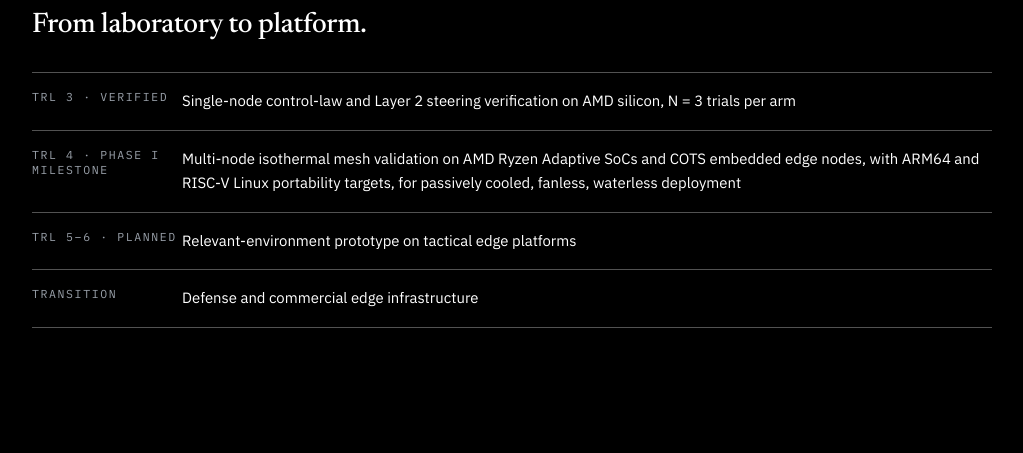
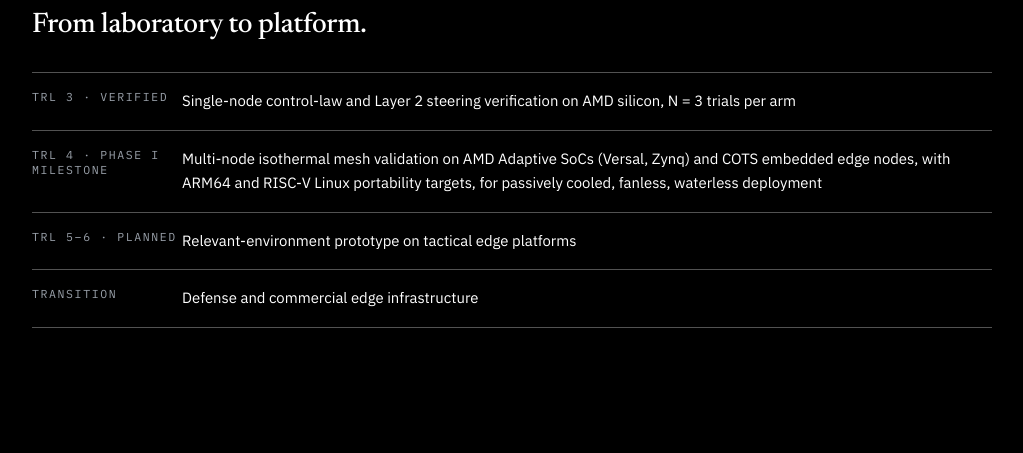
Before and after one commit to MONADEDGELLC/MONADEDGELLC.github.io, a plain HTML site: page index.html in a window 1280 px wide. Shown: the part 4060-4513 px from the top of the page, without its empty margins (16-1039 px from the left). Drawn offline with Linux system fonts and the light colour scheme.

Commit message:
Refine TRL 4 details in index.html
Updated TRL 4 description to specify AMD Adaptive SoCs.

```diff
--- a/index.html
+++ b/index.html
@@ -177,7 +177,7 @@ svg.ch{width:100%;max-width:520px;height:auto;display:block;margin-top:1rem}.cl{
   <p class="mono disclaimer">Illustrative silhouettes. No customer, program, or deployment is implied.</p>
 </section>
   <section class="blk" id="trajectory"><div class="mono">Sheet 07 / Trajectory</div><h2>From laboratory to platform.</h2>
-   <dl class="tbl"><div class="tr"><dt class="mono">TRL 3 &middot; Verified</dt><dd>Single-node control-law and Layer 2 steering verification on AMD silicon, N = 3 trials per arm</dd></div><div class="tr"><dt class="mono">TRL 4 &middot; Phase I milestone</dt><dd>Multi-node isothermal mesh validation on AMD Ryzen Adaptive SoCs and COTS embedded edge nodes, with ARM64 and RISC-V Linux portability targets, for passively cooled, fanless, waterless deployment</dd></div><div class="tr"><dt class="mono">TRL 5&ndash;6 &middot; Planned</dt><dd>Relevant-environment prototype on tactical edge platforms</dd></div><div class="tr"><dt class="mono">Transition</dt><dd>Defense and commercial edge infrastructure</dd></div></dl></section>
+   <dl class="tbl"><div class="tr"><dt class="mono">TRL 3 &middot; Verified</dt><dd>Single-node control-law and Layer 2 steering verification on AMD silicon, N = 3 trials per arm</dd></div><div class="tr"><dt class="mono">TRL 4 &middot; Phase I milestone</dt><dd>Multi-node isothermal mesh validation on AMD Adaptive SoCs (Versal, Zynq) and COTS embedded edge nodes, with ARM64 and RISC-V Linux portability targets, for passively cooled, fanless, waterless deployment</dd></div><div class="tr"><dt class="mono">TRL 5&ndash;6 &middot; Planned</dt><dd>Relevant-environment prototype on tactical edge platforms</dd></div><div class="tr"><dt class="mono">Transition</dt><dd>Defense and commercial edge infrastructure</dd></div></dl></section>
   <section class="blk" id="company"><div class="mono">Sheet 08 / Company</div><h2>MONAD EDGE LLC.</h2>
    <dl class="tbl"><div class="tr"><dt class="mono">Location</dt><dd>Shreveport, Louisiana</dd></div><div class="tr"><dt class="mono">Ownership</dt><dd>100% US-owned and operated</dd></div><div class="tr"><dt class="mono">Registration</dt><dd>SAM.gov registered</dd></div><div class="tr"><dt class="mono">Status</dt><dd>Patent pending</dd></div><div class="tr"><dt class="mono">CAGE</dt><dd>243J6</dd></div><div class="tr"><dt class="mono">UEI</dt><dd>YE9ZHNXRY2N8</dd></div><div class="tr"><dt class="mono">Founder / CEO</dt><dd>Jesse DeWayne McCready</dd></div></dl>
    <p class="b" style="max-width:66ch;margin-top:1.8rem">Founded by an engineer who combines hands-on industrial robotics installation and precision CNC manufacturing with bare-metal C++ and Rust systems engineering, joining physical thermodynamics and low-level systems architecture under one roof.</p>
```
